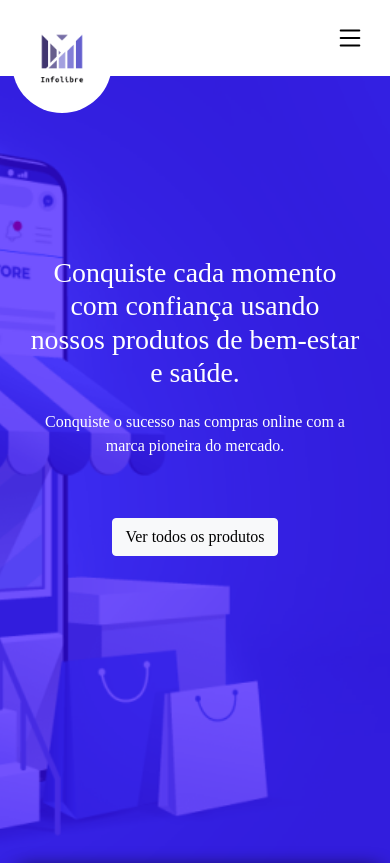
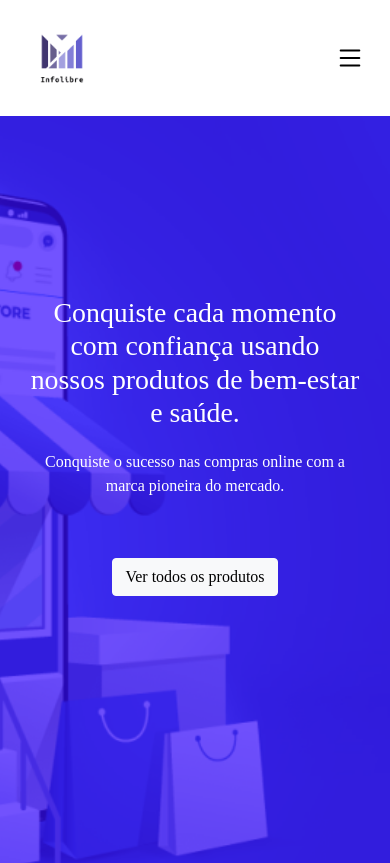
Before and after one commit to nedmad/infolibre, a React (Vite) app: page /#/ in a window 390 px wide. Shown: the top 863 px of the page. Built offline with nearby package versions, Linux system fonts and the light colour scheme; a web font is replaced by a local one.

Commit message:
resolv bugs

```diff
--- a/src/components/Rodape.jsx
+++ b/src/components/Rodape.jsx
@@ -25,16 +25,16 @@ export default function Rodape() {
           <div className="tags">
             <span>
             <h5>Termos</h5>
-            <Link to={"/formas-pagamento"}>
+            <Link to={"/formas-pagamento"} style={{color:color1}}>
               <strong>Formas de Pagamentos</strong>
             </Link>
 
 
-            <Link to={"/compra-devolução"}>
+            <Link to={"/compra-devolução"} style={{color:color1}}>
               <strong>Compra e Devolução</strong>
             </Link>
 
-            <Link to={"/termos-consentimento"}>
+            <Link to={"/termos-consentimento"} style={{color:color1}}>
               <strong>Termos de Consentimento</strong>
             </Link>
 
--- a/src/components/heade.jsx
+++ b/src/components/heade.jsx
@@ -5,6 +5,7 @@ import logo from "../../public/images/infolibre_logo_insta.png"
 
 export default function Heade() {
   const {scroll, scroll2} = useContext(Context)
+
   return (
     <>
       <header>
@@ -18,6 +19,7 @@ export default function Heade() {
                 />
               </Link>
               <button
+
                 className="navbar-toggler"
                 type="button"
                 data-bs-toggle="collapse"
--- a/src/sass/responsivo.scss
+++ b/src/sass/responsivo.scss
@@ -40,8 +40,11 @@
 }
 
 @media screen and (max-width:992px) {
+    .corpo{
+        background-size: auto 100%;
+    }
     .logo {
-        height: 100px;
+        height: 100px !important;
     }
 
     a img {
@@ -85,6 +88,9 @@
 }
 
 @media screen and (max-width:562px) {
+    .corpo{
+        background-size: 100% contain;
+    }
     .cartPai {
         width: 100% !important;
         padding: 0px 0px !important;
--- a/src/style/index.css
+++ b/src/style/index.css
@@ -387,8 +387,11 @@ footer .creditos {
   }
 }
 @media screen and (max-width: 992px) {
+  .corpo {
+    background-size: auto 100%;
+  }
   .logo {
-    height: 100px;
+    height: 100px !important;
   }
   a img {
     width: 100px;
@@ -418,6 +421,9 @@ footer .creditos {
   }
 }
 @media screen and (max-width: 562px) {
+  .corpo {
+    background-size: 100% contain;
+  }
   .cartPai {
     width: 100% !important;
     padding: 0px 0px !important;
```
Also changed, not shown: src/sass/geral/header.scss (+7 -5 lines), 2 other files (tests, documents, lock files or other folders).
